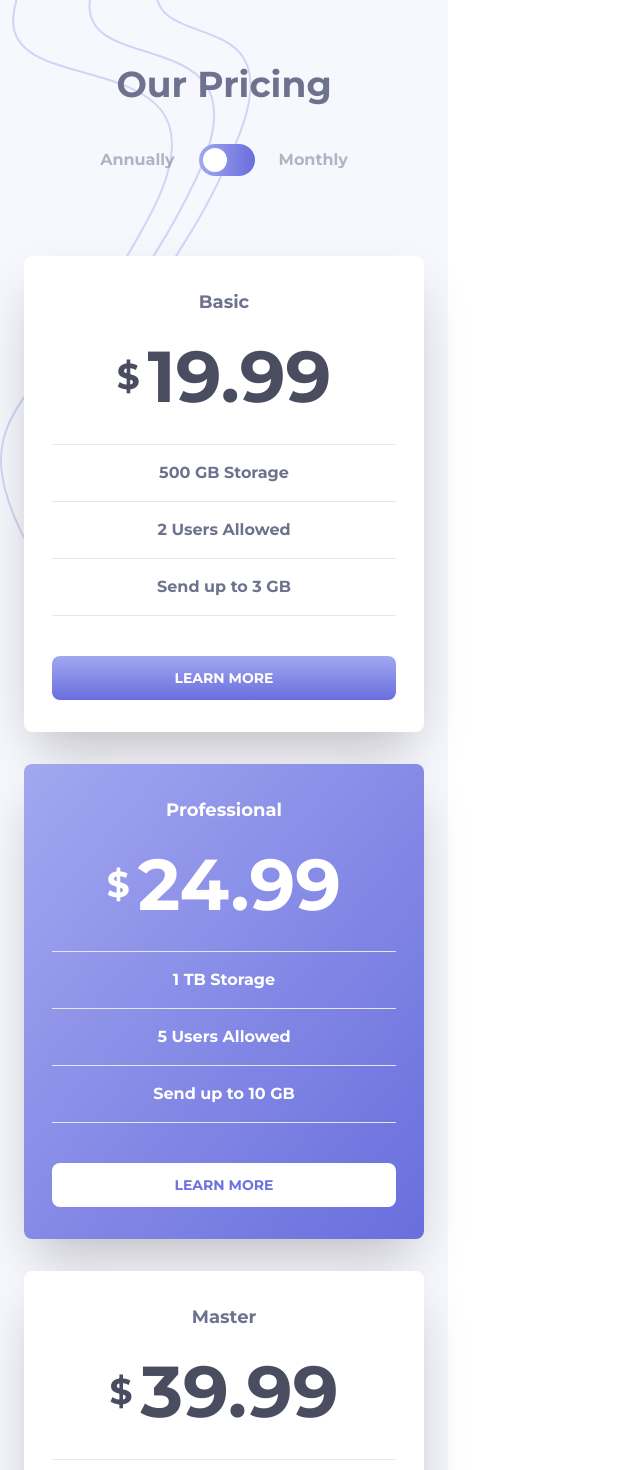
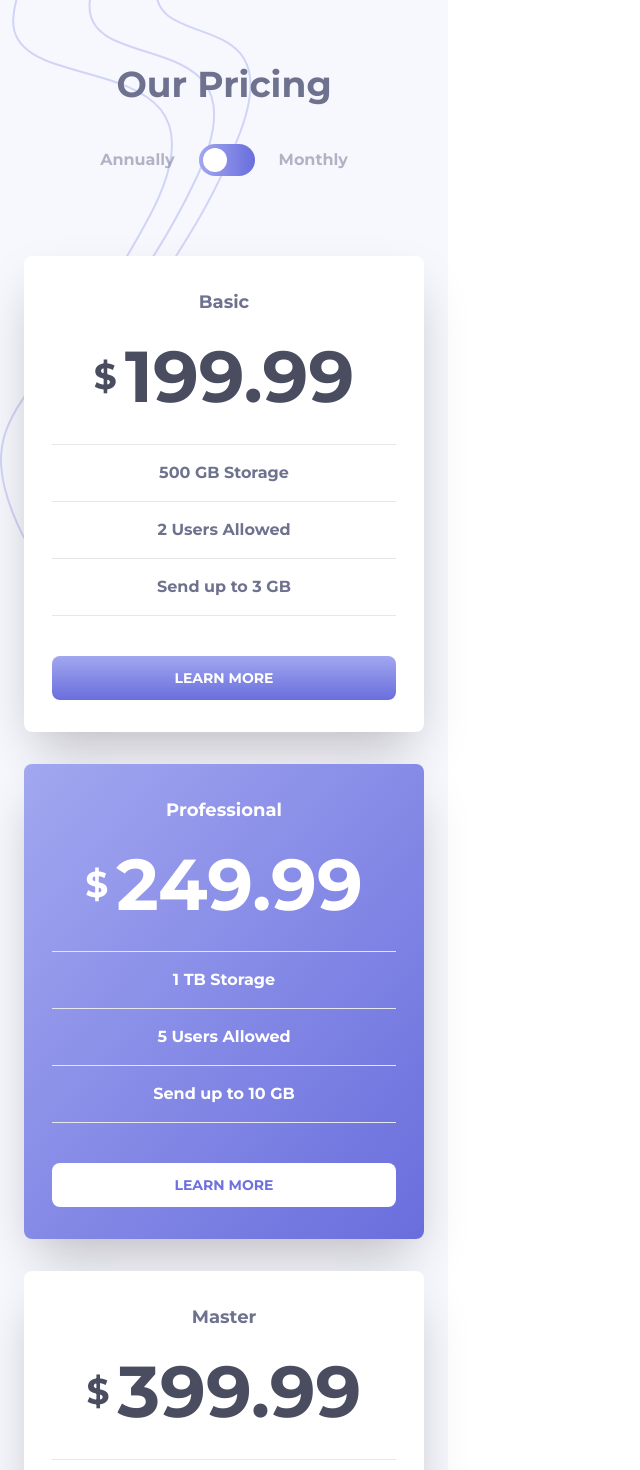
Before and after one commit to Georginio-prod/pricing-component, a Vue app: page / in a window 1280 px wide. Shown: the top 1470 px of the page, without its empty margins (0-640 px from the left). Built offline with nearby package versions, Linux system fonts and the light colour scheme.

Commit message:
modification for the price position

```diff
--- a/src/components/toggle.vue
+++ b/src/components/toggle.vue
@@ -41,9 +41,9 @@
                 <div class="flex flex-col w-full ">
                     <h1 class="w-full pb-8 text-4xl text-number">
                         <p v-if="!isYearly" class="tracking-normal items-center flex justify-center "> &dollar;<span
+                                class="font-bold text-7xl pl-2">199.99</span></p>
+                        <p v-else class="tracking-normal items-center flex justify-center"> &dollar;<span
                                 class="font-bold text-7xl pl-2">19.99</span></p>
-                        <p v-else class="tracking-normal items-center flex justify-center"> &dollar;<span
-                                class="font-bold text-7xl pl-2">199.99</span></p>
                     </h1>
 
                     <table class="">
@@ -81,9 +81,9 @@
                 <div class="flex flex-col w-full ">
                     <h1 class="w-full pb-8 text-4xl">
                         <p v-if="!isYearly" class="tracking-normal items-center flex justify-center "> &dollar;<span
+                                class="font-bold text-7xl pl-2">249.99</span></p>
+                        <p v-else class="tracking-normal items-center flex justify-center"> &dollar;<span
                                 class="font-bold text-7xl pl-2">24.99</span></p>
-                        <p v-else class="tracking-normal items-center flex justify-center"> &dollar;<span
-                                class="font-bold text-7xl pl-2">249.99</span></p>
                     </h1>
 
                     <table class="">
@@ -120,9 +120,9 @@
                 <div class="flex flex-col w-full ">
                     <h1 class="w-full pb-8 text-4xl text-number">
                         <p v-if="!isYearly" class="tracking-normal items-center flex justify-center "> &dollar;<span
+                                class="font-bold text-7xl pl-2">399.99</span></p>
+                        <p v-else class="tracking-normal items-center flex justify-center"> &dollar;<span
                                 class="font-bold text-7xl pl-2">39.99</span></p>
-                        <p v-else class="tracking-normal items-center flex justify-center"> &dollar;<span
-                                class="font-bold text-7xl pl-2">399.99</span></p>
                     </h1>
 
                     <table class="">
```
